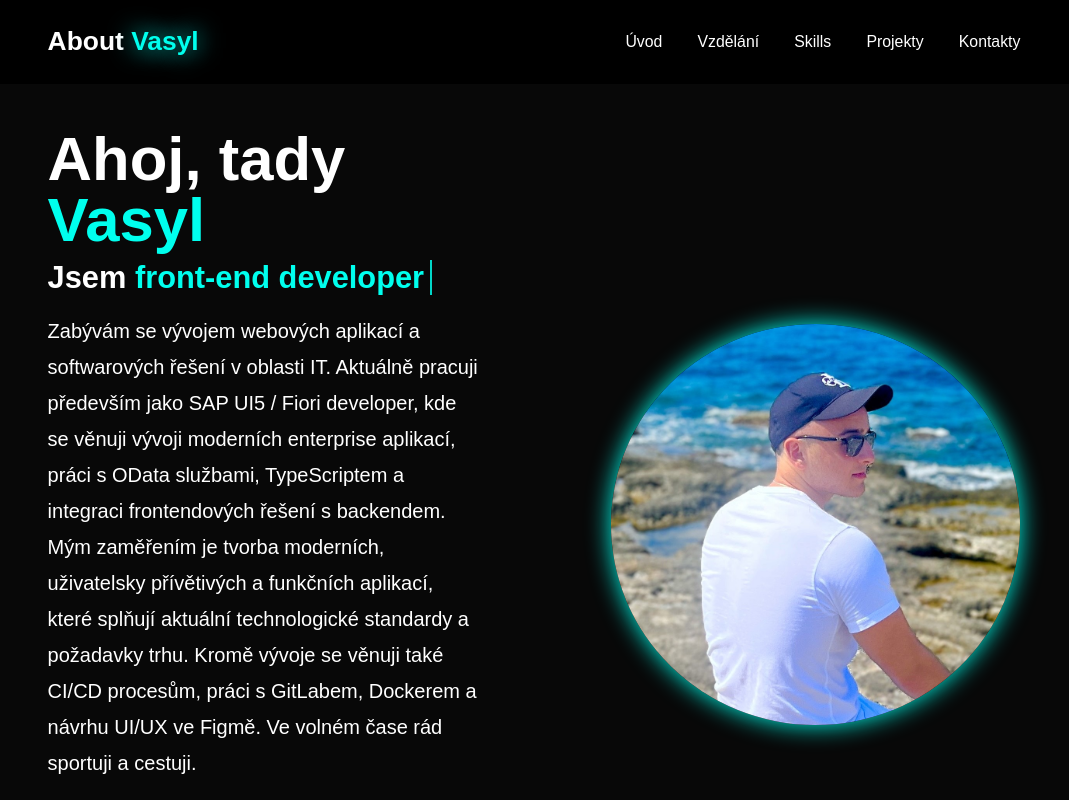
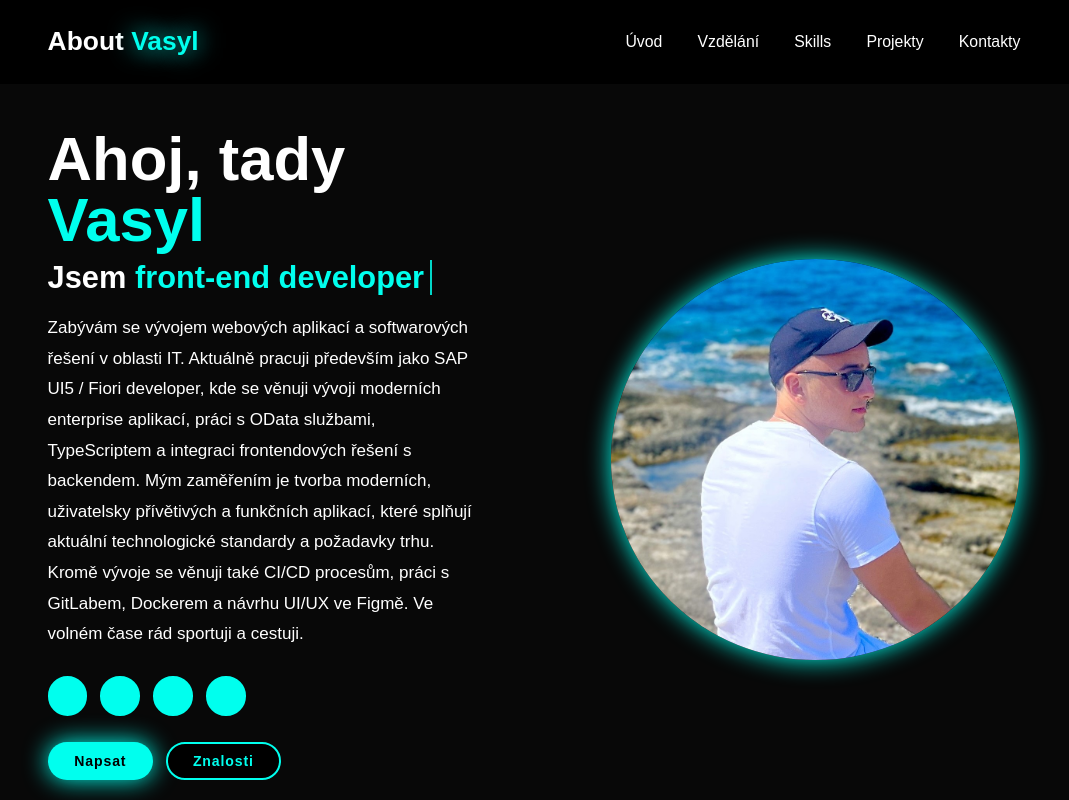
Before and after one commit to Vasaaa24/About-Vasyl, a React (Create React App) app: page / in a window 1280 px wide. Shown: the top 800 px of the page, without its empty margins (106-1175 px from the left). Built offline with nearby package versions, Linux system fonts and the light colour scheme; some icons are missing.

Commit message:
fix: rozmer textu home

```diff
--- a/src/components/homepage/Home.jsx
+++ b/src/components/homepage/Home.jsx
@@ -12,7 +12,7 @@ const Home = () => {
           <h3 className="text-animation">
             Jsem <span></span>
           </h3>
-          <p style={{ fontSize: "20px" }}>
+          <p style={{ fontSize: "17px" }}>
            Zabývám se vývojem webových aplikací a softwarových řešení v oblasti IT. Aktuálně pracuji především jako SAP UI5 / Fiori developer, kde se věnuji vývoji moderních enterprise aplikací, práci s OData službami, TypeScriptem a integraci frontendových řešení s backendem.
 
 Mým zaměřením je tvorba moderních, uživatelsky přívětivých a funkčních aplikací, které splňují aktuální technologické standardy a požadavky trhu. Kromě vývoje se věnuji také CI/CD procesům, práci s GitLabem, Dockerem a návrhu UI/UX ve Figmě.
```
